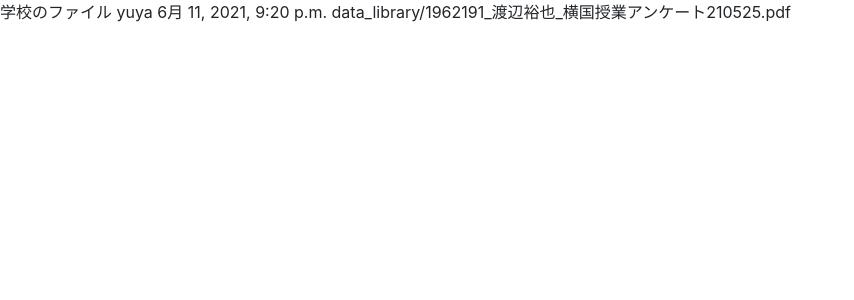
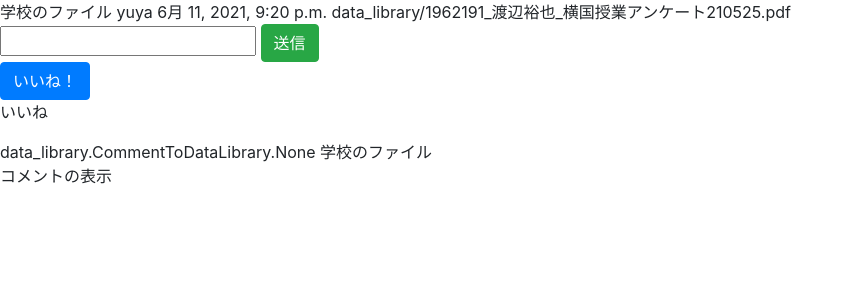
Before and after one commit to nebneb200411/Amaist, a Django app: page /data_library/detail/1/ in a window 1280 px wide. Shown: the part 100-400 px from the top of the page, without its empty margins (0-854 px from the left). Run offline with Django 3.2, Linux system fonts and the light colour scheme; data comes from the database, SQL or seed files in the repository; both versions use the stored data as it was after the commit; data that the repository does not hold is empty; parts of the project's set-up code (start-up, migrations or seed data) failed here and were passed over; some libraries are stand-ins or nearby versions.

Commit message:
いいね機能トラブル

```diff
--- a/data_library/models.py
+++ b/data_library/models.py
@@ -21,4 +21,4 @@ class DataLibrary(models.Model):
     comment = models.ManyToManyField(CommentToDataLibrary)
 
     def __str__(self):
-        return self.data_file
+        return str(self.data_file)
--- a/data_library/views.py
+++ b/data_library/views.py
@@ -41,10 +41,26 @@ class DataLibraryDetailView(DetailView):
     model = DataLibrary
     template_name = 'data_library/detail.html'
 
+    """
     def get_object(self, **kwargs):
         pk = self.kwargs.get('pk')
         view_data_library = DataLibrary.objects.get(pk=pk)
         return view_data_library
+    """
+
+    def get_context_data(self, **kwargs):
+        context = super().get_context_data(**kwargs)
+        # good function
+        pk = self.kwargs.get('pk')
+        data_object = DataLibrary.objects.get(pk=pk)
+        evaluators = data_object.good.all()
+        good_number = evaluators.count()
+        context['good_number'] = good_number
+        context['title'] = data_object.introduction
+        # comment function
+        comment_list = data_object.comment
+        context['good_number'] = comment_list
+        return context
 
 
 def good_count(request):
@@ -57,7 +73,7 @@ def good_count(request):
             data_object.good.remove(evaluator)
             return redirect(request.META.get('HTTP_REFERER'))
         else:
-            data_object.good.remove(evaluator)
+            data_object.good.add(evaluator)
             return redirect(request.META.get('HTTP_REFERER'))
     return redirect('data_library:list')
 
--- a/templates/data_library/detail.html
+++ b/templates/data_library/detail.html
@@ -5,4 +5,30 @@
     {{object.uploader}}
     {{object.created_at}}
     {{object.data_file}}
+
+    <form method="POST" class="comment-form" action="{% url 'data_library:comment' %}">
+        {% csrf_token %}
+        <input type="hidden" name="data_object_pk" value={{object.pk}}/>
+        <input type="text" name="commnet"/>
+        <button type-"submit" class="btn btn-success">送信</button>
+    </form>
+
+    <form method="POST" class="good_count" action="{% url 'data_library:good_count' %}">
+        {% csrf_token %}
+        <input type="hidden" name="good_count" value="{{object.pk}}"/>
+        <button type="submit" class="btn btn-primary">いいね！</button>
+    </form>
+
+    <div class="good-display">
+        <p>いいね</p>
+        {{good_number}}
+        {{title}}
+    </div>
+
+    <div class="comment-display">
+        <p>コメントの表示</p>
+        {% for comment in comment_list %}
+            <p>{{commnet}}</p>
+        {% endfor %}
+    </div>
 {% endblock contents %}
```
Also changed, not shown: db.sqlite3.
